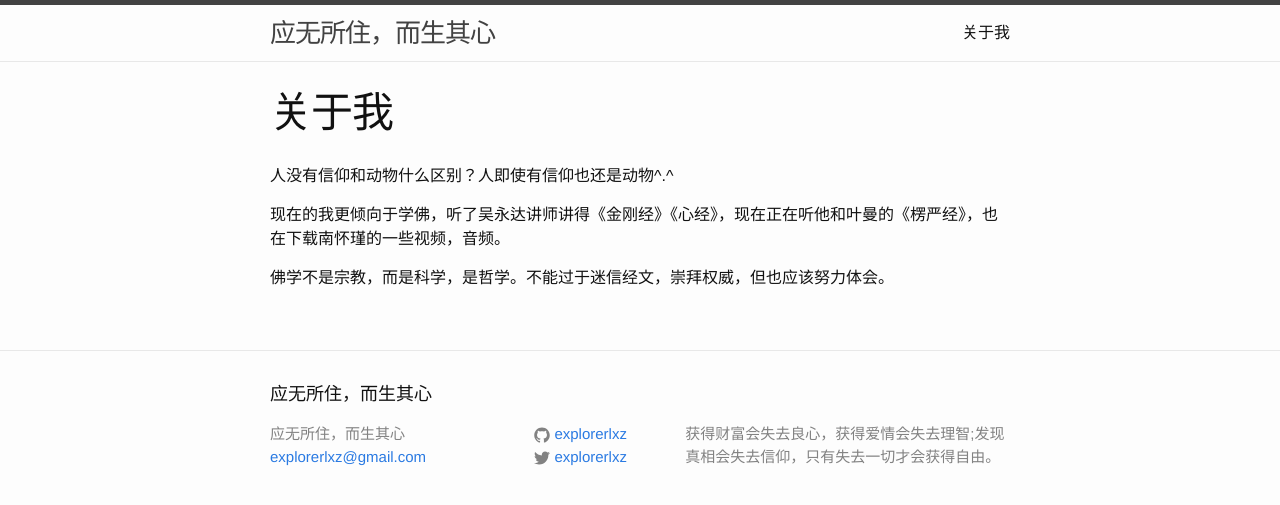
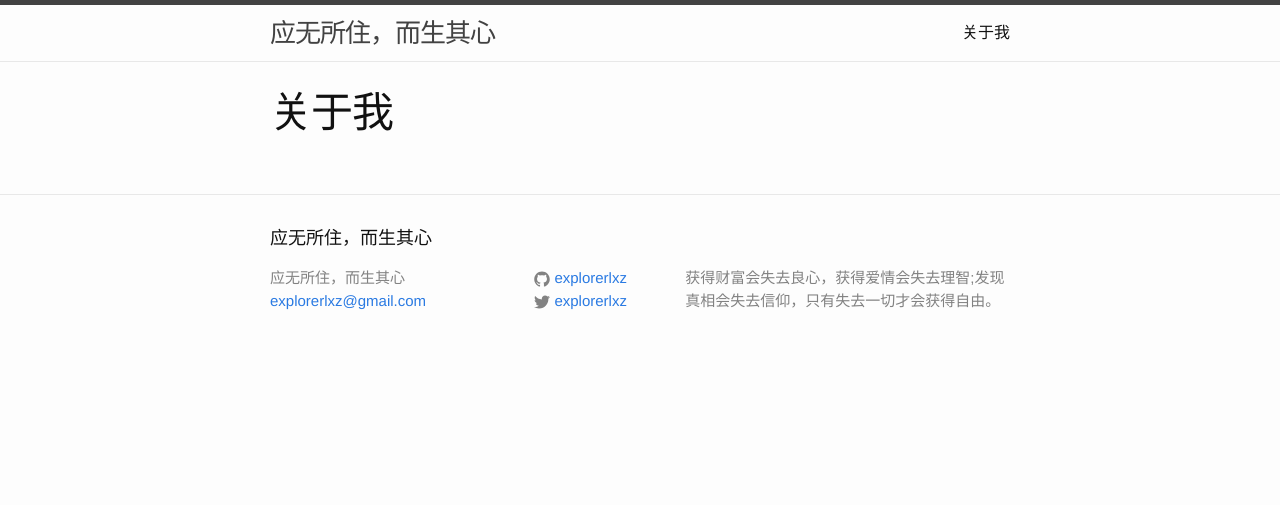
Before and after one commit to explorerlxz/explorerlxz.github.io, a Jekyll site: the page built from about.md, in a window 1280 px wide. Shown: the top 505 px of the page. Built offline with Jekyll 4.4.1, drawn with Linux system fonts in a browser that asks for light colours.

```diff
--- a/about.md
+++ b/about.md
@@ -3,9 +3,3 @@
 title: 关于我
 permalink: /about/
 ---
-
-人没有信仰和动物什么区别？人即使有信仰也还是动物^.^
-
-现在的我更倾向于学佛，听了吴永达讲师讲得《金刚经》《心经》，现在正在听他和叶曼的《楞严经》，也在下载南怀瑾的一些视频，音频。
-
-佛学不是宗教，而是科学，是哲学。不能过于迷信经文，崇拜权威，但也应该努力体会。
--- a/index.html
+++ b/index.html
@@ -2,7 +2,7 @@
 layout: default
 ---
 
-<body background="images/bg.gif">
+<body background="images/17.gif">
 <div class="home">
 
   <h1 class="page-heading">Posts</h1>
```
Also changed, not shown: _posts/2016-09-29-Mr-Robot.md (deleted, +0 -20 lines), images/ECorp.png.
